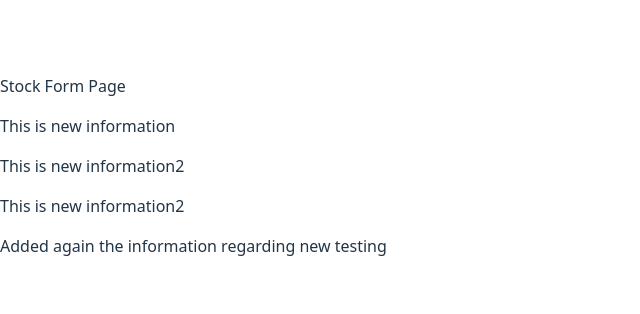
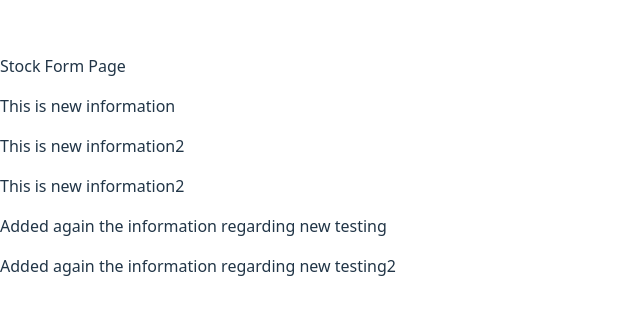
Before and after one commit to pawank505/testproject, a React app: page /stockform in a window 1280 px wide. Shown: the part 226-540 px from the top of the page, without its empty margins (0-640 px from the left). Built offline with nearby package versions, Linux system fonts and the light colour scheme; the HTML template or start-up script is replaced by a standard one.

Commit message:
SCRUM-23 Improved test info  [auto-pr, taskcompleted, main]

```diff
--- a/src/components/Stockform.jsx
+++ b/src/components/Stockform.jsx
@@ -9,6 +9,7 @@ const Stockform = () => {
         <p>This is new information2</p>
         <p>This is new information2</p>
         <p>Added again the information regarding new testing</p>
+        <p>Added again the information regarding new testing2</p>
       </div>
     </div>
   );
```
